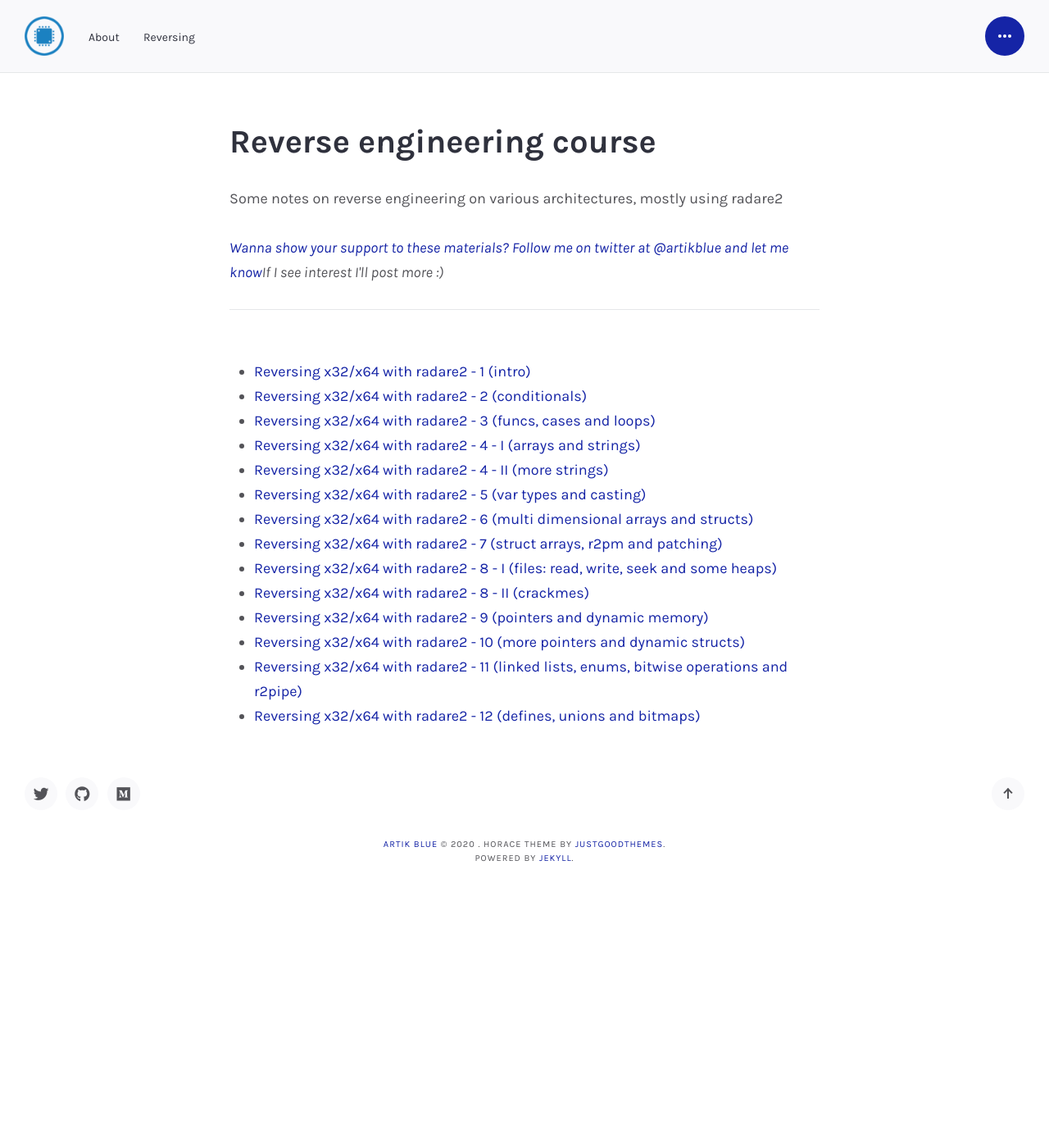
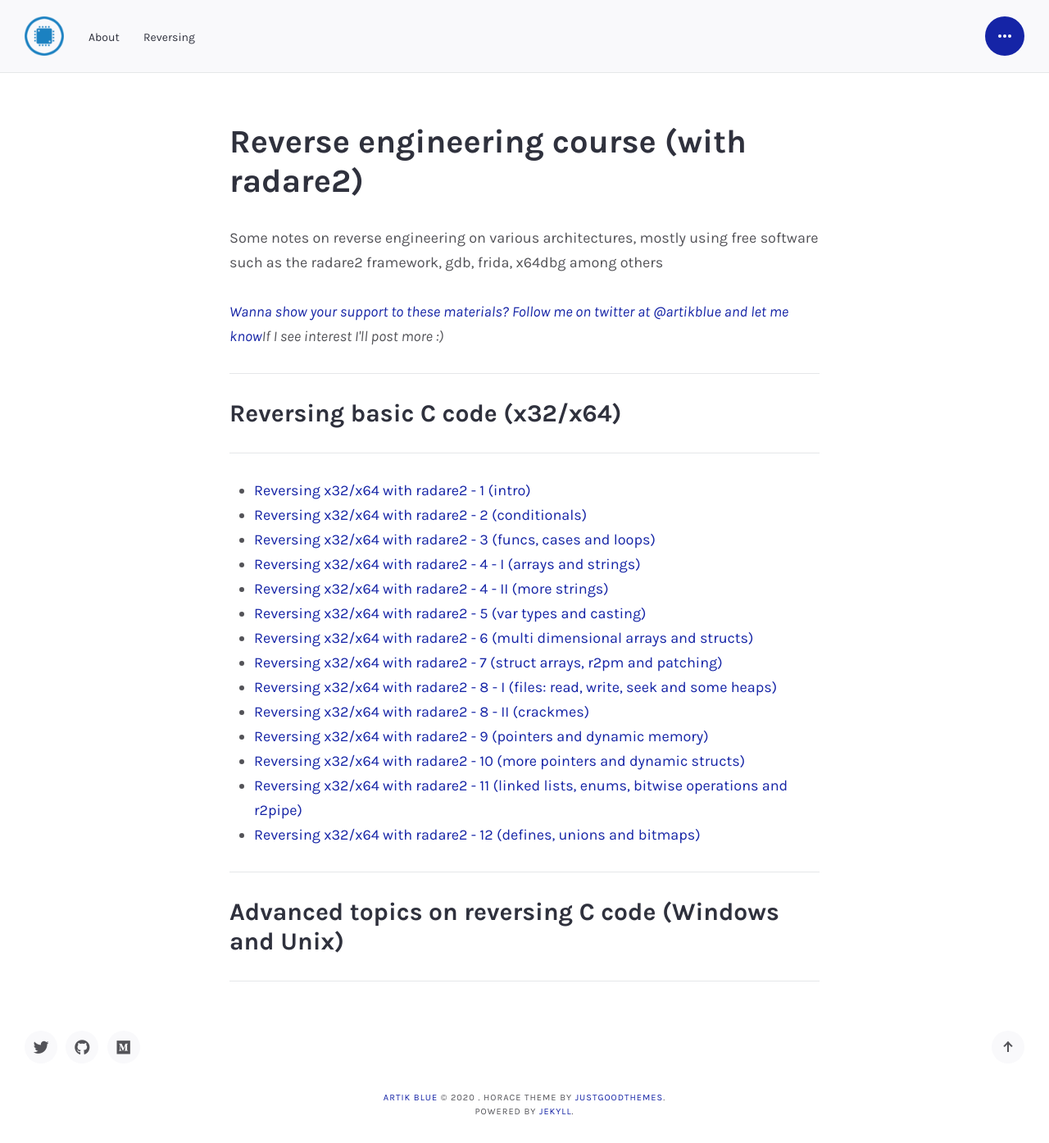
Before and after one commit to artikblue/artikblue.github.io, a Jekyll site: the page built from reversing.md, in a window 1280 px wide. Shown: the whole page at 82% size. Built offline with Jekyll 4.4.1, drawn with Linux system fonts in a browser that asks for light colours; some web fonts are replaced; before the commit the page ends 1085 px from its top, so only the background shows below that.

Commit message:
index updated

```diff
--- a/reversing.md
+++ b/reversing.md
@@ -1,19 +1,18 @@
 ---
 layout: page
-title: Reverse engineering course
+title: Reverse engineering course (with radare2)
 permalink: /reversing
 comments: false
 ---
 
 <div class="row justify-content-between">
 <div class="col-md-8 pr-5">
-<p>Some notes on reverse engineering on various architectures, mostly using radare2</p>
+<p>Some notes on reverse engineering on various architectures, mostly using free software such as the radare2 framework, gdb, frida, x64dbg among others</p>
 
 <i><a href="https://www.twitter.com/artikblue">Wanna show your support to these materials? Follow me on twitter at @artikblue and let me know</a>If I see interest I'll post more :)</i>
-
 <hr />
-<br />
-
+<h3>Reversing basic C code (x32/x64)</h3>
+<hr />
 <ul>
   <li><a href="https://artik.blue/reversing-radare2-1">Reversing x32/x64 with radare2 - 1 (intro) </a></li>
   <li><a href="https://artik.blue/reversing-radare2-2">Reversing x32/x64 with radare2 - 2 (conditionals) </a></li>
@@ -30,3 +29,6 @@ comments: false
   <li><a href="https://artik.blue/reversing-radare-11">Reversing x32/x64 with radare2 - 11 (linked lists, enums, bitwise operations and r2pipe)</a></li>
   <li><a href="https://artik.blue/reversing-radare-12">Reversing x32/x64 with radare2 - 12 (defines, unions and bitmaps)</a></li>
 </ul>
+<hr />
+<h3>Advanced topics on reversing C code (Windows and Unix)</h3>
+<hr />
```
Also changed, not shown: _pages/reversing.md (+7 -5 lines).
